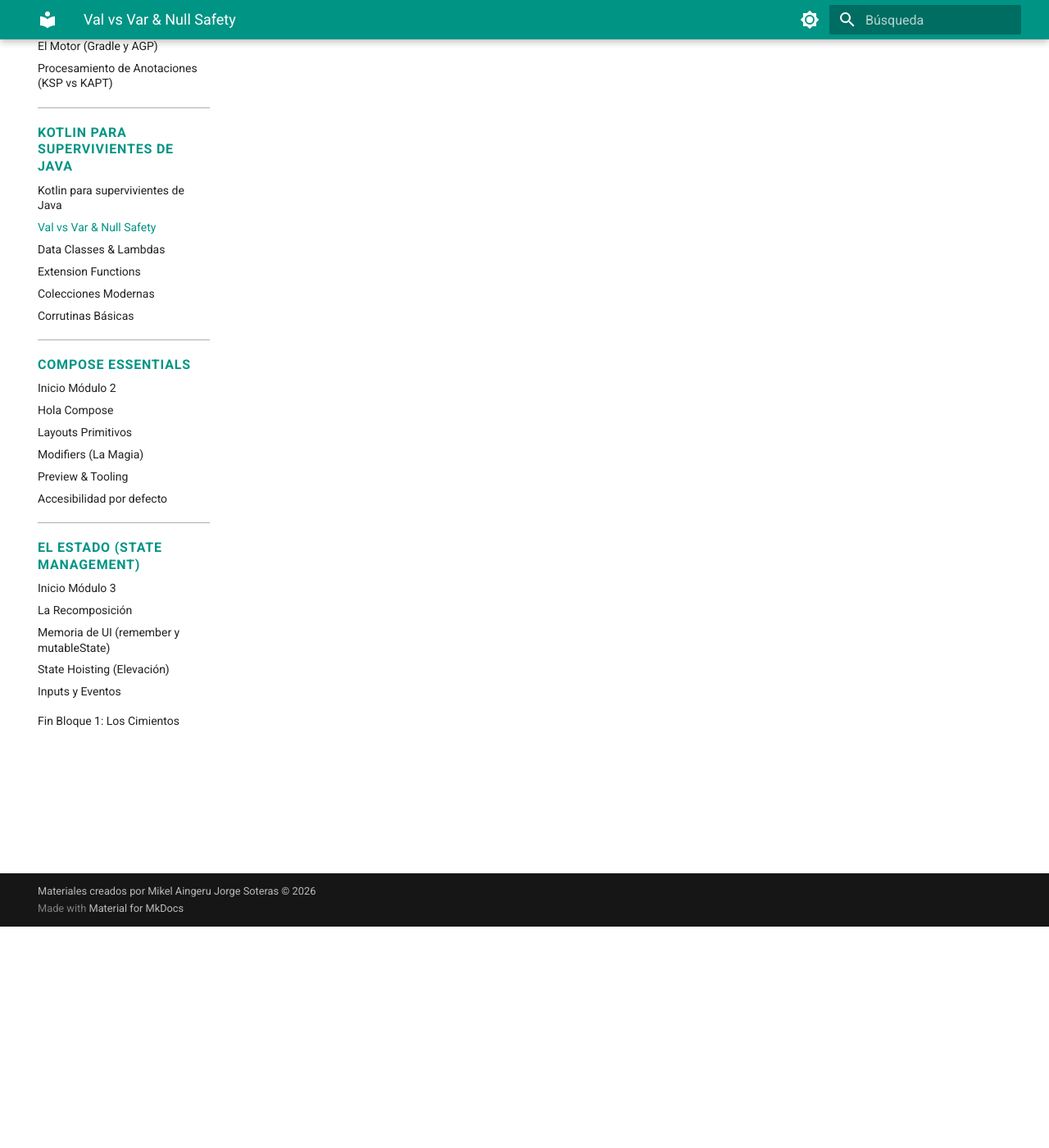
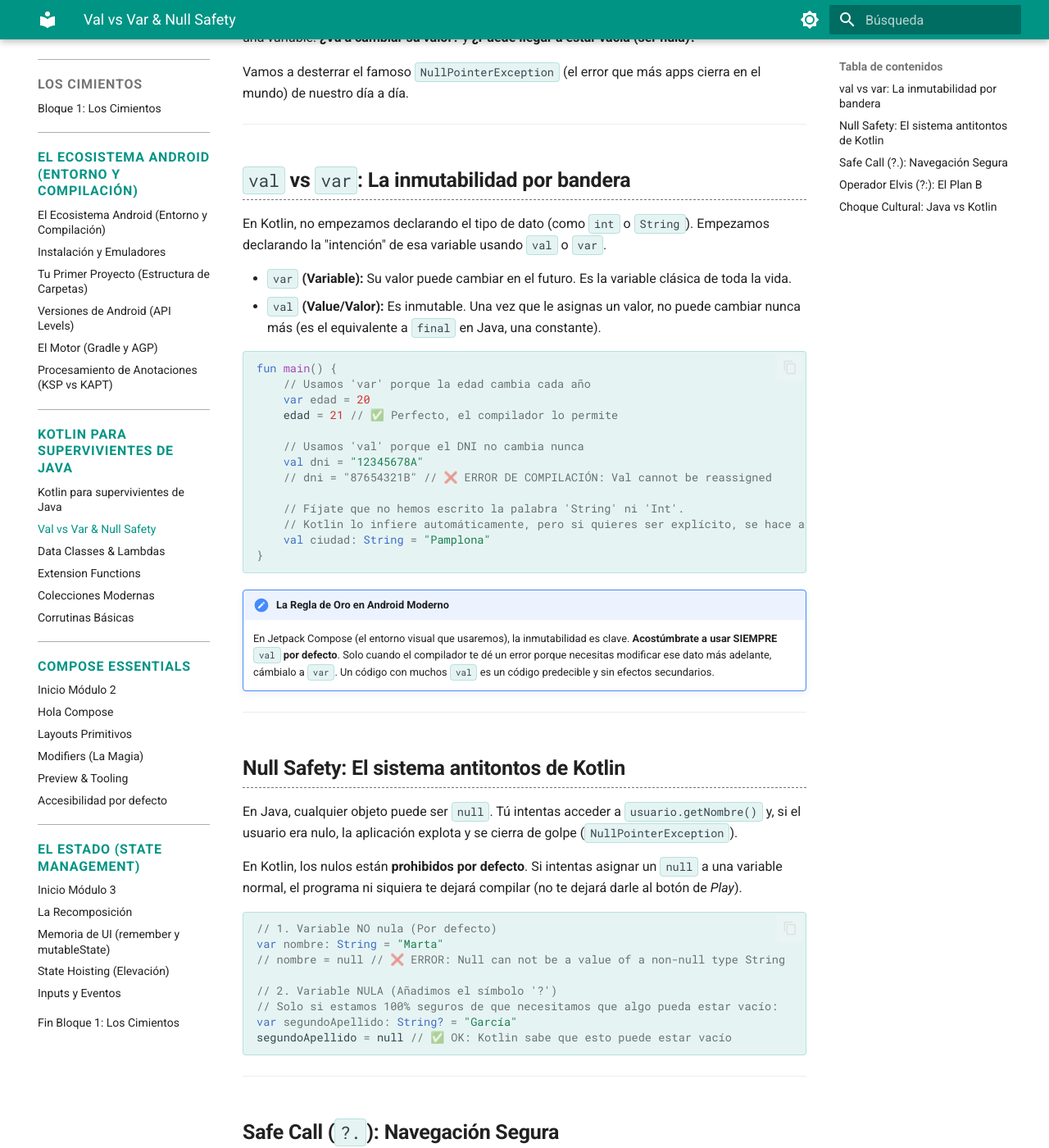
Before and after one commit to PVallejoEduca/apuntes_PPS_7_8, an MkDocs documentation site: the page built from docs/bloque_1/modulo_1/b1-m1_1-val_var_null_safety.md, in a window 1280 px wide and 1400 px high, scrolled down 270 px. Shown: the whole window at 82% size. Built offline with MkDocs 1.6.1 and Material for MkDocs 9.7.7, drawn with Linux system fonts in a browser that asks for light colours; some of the changed text lies outside the part shown.

Commit message:
m1_1 val var y null safety

````diff
--- a/docs/bloque_1/modulo_1/b1-m1_1-val_var_null_safety.md
+++ b/docs/bloque_1/modulo_1/b1-m1_1-val_var_null_safety.md
@@ -1 +1,137 @@
-# Val vs Var & Null Safety
+# Val vs Var & Null Safety: El fin de los "Crasheos"
+
+Bienvenidos a vuestra primera línea de código en Kotlin. Si venís de Java, estáis acostumbrados a ser muy explícitos: `String nombre = "Juan";`. **En Kotlin, el compilador es muy listo y adivina los tipos por ti**. Pero a cambio, te va a obligar a tomar dos decisiones críticas cada vez que crees una variable: **¿Va a cambiar su valor?** y **¿Puede llegar a estar vacía (ser nula)?**
+
+Vamos a desterrar el famoso `NullPointerException` (el error que más apps cierra en el mundo) de nuestro día a día.
+
+---
+
+## `val` vs `var`: La inmutabilidad por bandera
+
+En Kotlin, no empezamos declarando el tipo de dato (como `int` o `String`). Empezamos declarando la "intención" de esa variable usando `val` o `var`.
+
+* **`var` (Variable):** Su valor puede cambiar en el futuro. Es la variable clásica de toda la vida.
+* **`val` (Value/Valor):** Es inmutable. Una vez que le asignas un valor, no puede cambiar nunca más (es el equivalente a `final` en Java, una constante).
+
+```kotlin
+fun main() {
+    // Usamos 'var' porque la edad cambia cada año
+    var edad = 20
+    edad = 21 // ✅ Perfecto, el compilador lo permite
+
+    // Usamos 'val' porque el DNI no cambia nunca
+    val dni = "12345678A"
+    // dni = "87654321B" // ❌ ERROR DE COMPILACIÓN: Val cannot be reassigned
+
+    // Fíjate que no hemos escrito la palabra 'String' ni 'Int'.
+    // Kotlin lo infiere automáticamente, pero si quieres ser explícito, se hace así:
+    val ciudad: String = "Pamplona"
+}
+```
+
+!!! note "La Regla de Oro en Android Moderno"
+    En Jetpack Compose (el entorno visual que usaremos), la inmutabilidad es clave. **Acostúmbrate a usar SIEMPRE `val` por defecto**. Solo cuando el compilador te dé un error porque necesitas modificar ese dato más adelante, cámbialo a `var`. Un código con muchos `val` es un código predecible y sin efectos secundarios.
+
+---
+
+## Null Safety: El sistema antitontos de Kotlin
+
+En Java, cualquier objeto puede ser `null`. Tú intentas acceder a `usuario.getNombre()` y, si el usuario era nulo, la aplicación explota y se cierra de golpe (`NullPointerException`).
+
+En Kotlin, los nulos están **prohibidos por defecto**. Si intentas asignar un `null` a una variable normal, el programa ni siquiera te dejará compilar (no te dejará darle al botón de *Play*).
+
+
+
+```kotlin
+// 1. Variable NO nula (Por defecto)
+var nombre: String = "Marta"
+// nombre = null // ❌ ERROR: Null can not be a value of a non-null type String
+
+// 2. Variable NULA (Añadimos el símbolo '?')
+// Solo si estamos 100% seguros de que necesitamos que algo pueda estar vacío:
+var segundoApellido: String? = "García"
+segundoApellido = null // ✅ OK: Kotlin sabe que esto puede estar vacío
+```
+
+---
+
+## Safe Call (`?.`): Navegación Segura
+
+Imagina que tenemos esa variable `segundoApellido` que permitimos que fuera nula (`String?`). Si ahora intentamos saber cuántas letras tiene (`segundoApellido.length`), Kotlin nos dará un tortazo en la mano y nos dirá: *"¡Eh! Que esto podría ser nulo, te vas a estrellar"*.
+
+Para solucionarlo, usamos el **Safe Call (`?.`)**.
+
+```kotlin
+var correo: String? = null
+
+/*  En Java haríamos un if enorme:
+    if (correo != null) {
+       return correo.length();
+    } else {
+        return null;
+    }
+*/
+
+// En Kotlin, el Safe Call lo hace en dos caracteres:
+val longitud = correo?.length // (1)!
+
+println(longitud) // Imprime: null
+```
+
+1. **Explicación:** Si `correo` tiene texto, te da la longitud. Si `correo` es `null`, toda la expresión devuelve `null` en lugar de romper la app.
+
+---
+
+## Operador Elvis (`?:`): El Plan B
+
+El Safe Call está muy bien, pero a veces no queremos que el resultado final sea `null`. Queremos un **valor por defecto**.
+
+Aquí entra el maravilloso **Operador Elvis (`?:`)**. Se llama así porque si giras la cabeza 90 grados a la izquierda, parece el tupé de Elvis Presley 🕺. Su función es simple: *"Usa lo de la izquierda, pero si es nulo, usa lo de la derecha"*.
+
+
+
+```kotlin
+var inputDelUsuario: String? = null // El usuario no escribió nada
+
+// Leemos la longitud del texto.
+// Si inputDelUsuario es nulo, el Elvis '?:' entra en acción y le asigna un 0.
+val longitudSegura: Int = inputDelUsuario?.length ?: 0 // (1)!
+
+println("Has escrito $longitudSegura caracteres.") // Imprime: Has escrito 0 caracteres.
+```
+
+1. El operador evalúa primero lo de la izquierda. Como en este caso es nulo, automáticamente salta a la derecha y asigna el valor `0`.
+
+---
+
+## Choque Cultural: Java vs Kotlin
+
+Para que aprecies lo que acabas de aprender, mira cómo se haría exactamente lo mismo en ambos lenguajes:
+
+=== "Kotlin"
+    ```kotlin
+    val inputDelUsuario: String? = null
+    val longitudSegura = inputDelUsuario?.length ?: 0
+    ```
+
+=== "Java"
+    ```java
+    String inputDelUsuario = null;
+    int longitudSegura;
+
+    if (inputDelUsuario != null) {
+        longitudSegura = inputDelUsuario.length();
+    } else {
+        longitudSegura = 0;
+    }
+    ```
+
+*(De 7 líneas de código a 2, y con 0% de posibilidades de que la app se cierre por un error de nulo).*
+
+---
+
+Ahora que sabemos crear variables a prueba de bombas y hemos enterrado los errores nulos, vamos a ver cómo Kotlin revoluciona la forma de crear objetos y pasar funciones de un lado a otro.
+
+<div align="right" markdown="span" style="margin-top: 2rem;">
+  [Data Classes & Lambdas ➡️](b1-m1_2-data_class_lambdas.md){: .md-button .md-button--primary }
+</div>
````
Also changed, not shown: docs/bloque_1/modulo_0/b1-m0_1-instalacion_emuladores.md (+1 -1 lines), docs/assets/bloque_1/modulo_1/1_error_null_safety.jpg (added), 1 other file.
